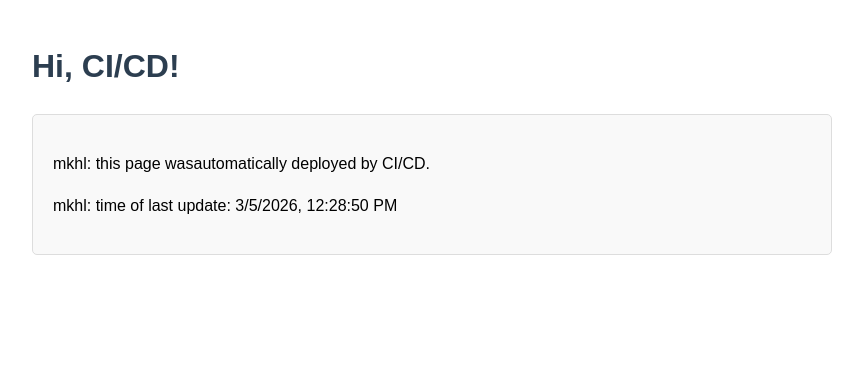
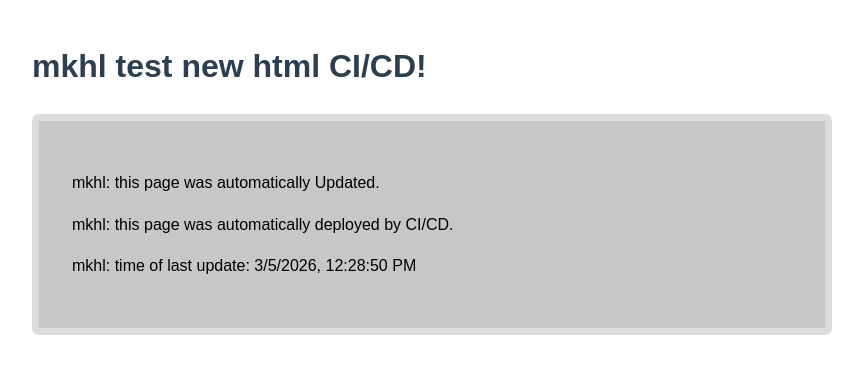
Before and after one commit to mykolakhekalo-creator/mkhl_test_CICD, a plain HTML site: page index.html in a window 1280 px wide. Shown: the whole page, without its empty margins (208-1071 px from the left). Drawn offline with Linux system fonts and the light colour scheme.

Commit message:
deploy: c480b1f8d00270434c472fdae8cf09a8dd60fad2

```diff
--- a/index.html
+++ b/index.html
@@ -14,17 +14,18 @@
             color: #2c3e50;
         }
         .container {
-            border: 1px solid #ddd;
-            padding: 20px;
-            border-radius: 5px;
-            background-color: #f9f9f9;
+            border: 7px solid #ddd;
+            padding: 33px;
+            border-radius: 7px;
+            background-color: #c7c7c7;
         }
     </style>
 </head>
 <body>
-    <h1>Hi, CI/CD!</h1>
+    <h1>mkhl test new html CI/CD!</h1>
     <div class="container">
-        <p>mkhl: this page wasautomatically deployed by CI/CD.</p>
+        <p>mkhl: this page was automatically Updated.</p>
+        <p>mkhl: this page was automatically deployed by CI/CD.</p>
         <p>mkhl: time of last update: <span id="timestamp"></span></p>
     </div>
 
```
